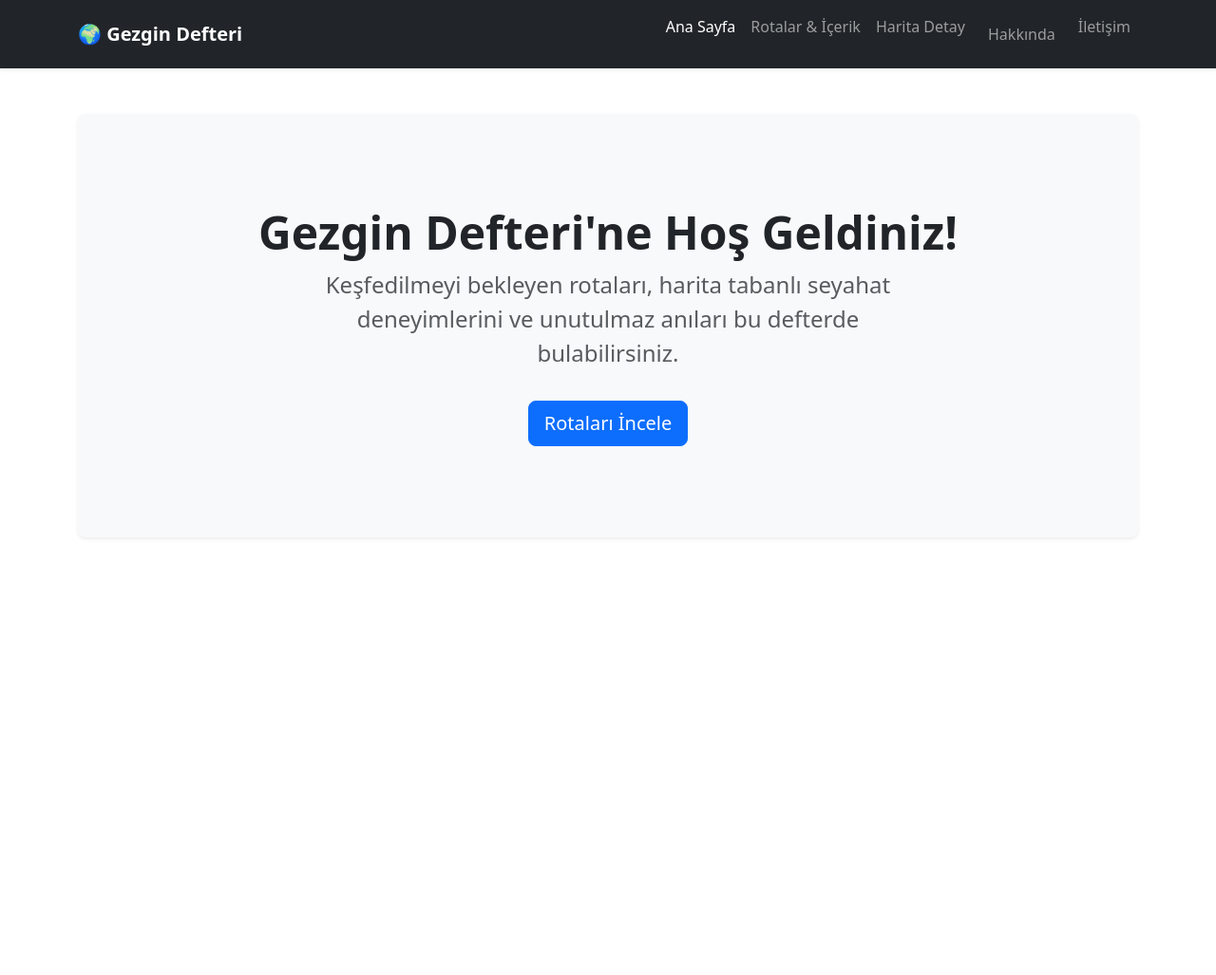
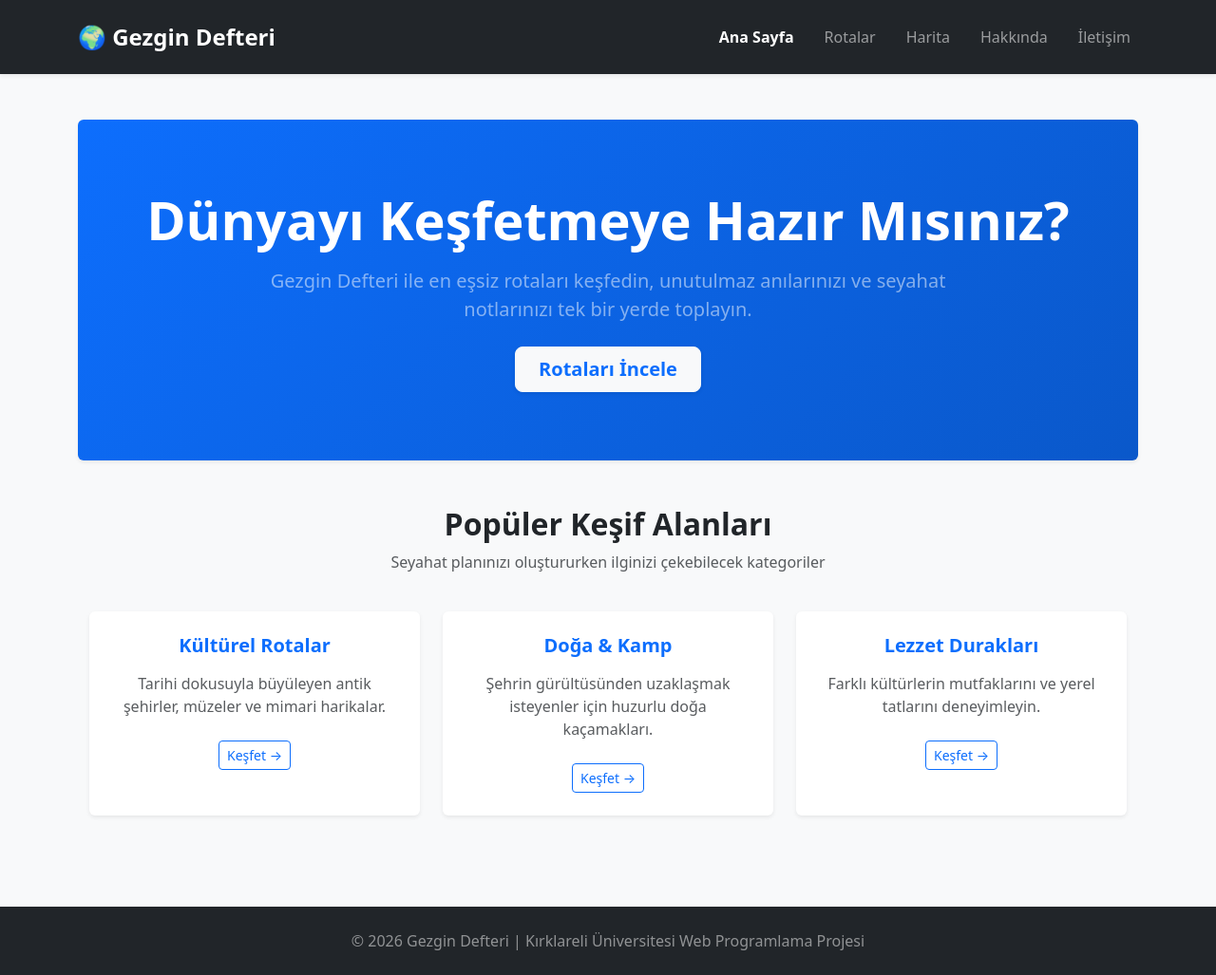
Before and after one commit to seymanureke/gezgin_defteri, a plain HTML site: page index.html in a window 1280 px wide. Shown: the whole page at 95% size. Before the commit the page ends 800 px from the top, so only its background shows below. Drawn offline with nearby package versions, Linux system fonts and the light colour scheme.

Commit message:
Ana sayfa tasarimi ve Bootstrap navbar eklendi

```diff
--- a/index.html
+++ b/index.html
@@ -4,47 +4,87 @@
     <meta charset="UTF-8">
     <meta name="viewport" content="width=device-width, initial-scale=1.0">
     <title>Gezgin Defteri | Ana Sayfa</title>
-    <!-- Bootstrap 5 CDN CSS Bağlantısı -->
+    <!-- Bootstrap 5 CDN CSS -->
     <link href="https://cdn.jsdelivr.net/npm/bootstrap@5.3.0/dist/css/bootstrap.min.css" rel="stylesheet">
-    <!-- Özel CSS Dosyamız -->
+    <!-- Harici Özel CSS Dosyamız -->
     <link rel="stylesheet" href="css/style.css">
 </head>
-<body>
+<body class="bg-light d-flex flex-column min-vh-100">
 
-<!-- NAVBAR (Menü Çubuğu) Başlangıcı -->
-<nav class="navbar navbar-expand-lg navbar-dark bg-dark shadow-sm">
+<!-- HEADER ve NAV (Anlamsal HTML5 Etiketleri) -->
+<header>
+    <nav class="navbar navbar-expand-lg navbar-dark bg-dark shadow-sm py-3">
         <div class="container">
-        <a class="navbar-brand fw-bold" href="index.html">🌍 Gezgin Defteri</a>
-        <button class="navbar-toggler" type="button" data-bs-toggle="collapse" data-bs-target="#navbarNav">
-            <span class="navbar-toggler-icon"></span>
-        </button>
-        <div class="collapse navbar-collapse justify-content-end" id="navbarNav">
-            <ul class="navbar-nav">
-                <li class="nav-item"><a class="nav-link active" href="index.html">Ana Sayfa</a></li>
-                <li class="nav-item"><a class="nav-link" href="icerik.html">Rotalar & İçerik</a></li>
-                <li class="nav-item"><a class="nav-link" href="rota-detay.html">Harita Detay</a></li>
-                <li class="nav-link"><a class="nav-link" href="hakkinda.html">Hakkında</a></li>
+            <a class="navbar-brand fw-bold fs-4" href="index.html">🌍 Gezgin Defteri</a>
+            <div class="ms-auto">
+                <ul class="navbar-nav flex-row gap-3">
+                    <li class="nav-item"><a class="nav-link active fw-semibold" href="index.html">Ana Sayfa</a></li>
+                    <li class="nav-item"><a class="nav-link" href="icerik.html">Rotalar</a></li>
+                    <li class="nav-item"><a class="nav-link" href="rota-detay.html">Harita</a></li>
+                    <li class="nav-item"><a class="nav-link" href="hakkinda.html">Hakkında</a></li>
                     <li class="nav-item"><a class="nav-link" href="iletisim.html">İletişim</a></li>
                 </ul>
             </div>
         </div>
     </nav>
-<!-- Navbar Bitişi -->
+</header>
 
-<!-- ANA İÇERİK ALANI -->
-<main class="container my-5">
-    <div class="p-5 mb-4 bg-light rounded-3 shadow-sm text-center">
-        <div class="container-fluid py-5">
-            <h1 class="display-5 fw-bold text-dark">Gezgin Defteri'ne Hoş Geldiniz!</h1>
-            <p class="col-md-8 fs-4 mx-auto text-muted">Keşfedilmeyi bekleyen rotaları, harita tabanlı seyahat deneyimlerini ve unutulmaz anıları bu defterde bulabilirsiniz.</p>
-            <a href="icerik.html" class="btn btn-primary btn-lg mt-3">Rotaları İncele</a>
+<!-- ANA İÇERİK (MAIN ve SECTION Yapısı) -->
+<main class="container my-5 flex-grow-1">
+    <section class="text-white text-center py-5 mb-5 rounded shadow-sm" style="background: linear-gradient(135deg, #0d6efd 0%, #0a58ca 100%);">
+        <div class="container py-4">
+            <h1 class="display-4 fw-bold mb-3">Dünyayı Keşfetmeye Hazır Mısınız?</h1>
+            <p class="lead mb-4 col-lg-8 mx-auto text-white-50">Gezgin Defteri ile en eşsiz rotaları keşfedin, unutulmaz anılarınızı ve seyahat notlarınızı tek bir yerde toplayın.</p>
+            <a href="icerik.html" class="btn btn-light btn-lg px-4 py-2 fw-bold text-primary shadow-sm">Rotaları İncele</a>
+        </div>
+    </section>
+
+    <!-- KATEGORİLER (ARTICLE Yapısı) -->
+    <section class="container mb-5">
+        <div class="row text-center mb-4">
+            <div class="col">
+                <h2 class="fw-bold text-dark">Popüler Keşif Alanları</h2>
+                <p class="text-muted">Seyahat planınızı oluştururken ilginizi çekebilecek kategoriler</p>
             </div>
         </div>
+        <div class="row g-4">
+            <div class="col-md-4">
+                <article class="card border-0 shadow-sm h-100">
+                    <div class="card-body p-4 text-center">
+                        <h3 class="h5 fw-bold text-primary mb-3">Kültürel Rotalar</h3>
+                        <p class="text-muted mb-4">Tarihi dokusuyla büyüleyen antik şehirler, müzeler ve mimari harikalar.</p>
+                        <a href="icerik.html" class="btn btn-outline-primary btn-sm">Keşfet &rarr;</a>
+                    </div>
+                </article>
+            </div>
+            <div class="col-md-4">
+                <article class="card border-0 shadow-sm h-100">
+                    <div class="card-body p-4 text-center">
+                        <h3 class="h5 fw-bold text-primary mb-3">Doğa & Kamp</h3>
+                        <p class="text-muted mb-4">Şehrin gürültüsünden uzaklaşmak isteyenler için huzurlu doğa kaçamakları.</p>
+                        <a href="icerik.html" class="btn btn-outline-primary btn-sm">Keşfet &rarr;</a>
+                    </div>
+                </article>
+            </div>
+            <div class="col-md-4">
+                <article class="card border-0 shadow-sm h-100">
+                    <div class="card-body p-4 text-center">
+                        <h3 class="h5 fw-bold text-primary mb-3">Lezzet Durakları</h3>
+                        <p class="text-muted mb-4">Farklı kültürlerin mutfaklarını ve yerel tatlarını deneyimleyin.</p>
+                        <a href="icerik.html" class="btn btn-outline-primary btn-sm">Keşfet &rarr;</a>
+                    </div>
+                </article>
+            </div>
+        </div>
+    </section>
 </main>
 
-<!-- Bootstrap 5 JS Bundle CDN Bağlantısı -->
-<script src="https://cdn.jsdelivr.net/npm/bootstrap@5.3.0/dist/js/bootstrap.bundle.min.js"></script>
-<!-- Özel JS Dosyamız -->
-<script src="js/script.js"></script>
+<!-- FOOTER (Anlamsal Etiket) -->
+<footer class="bg-dark text-white text-center py-4 mt-auto">
+    <div class="container">
+        <p class="mb-0 text-white-50">&copy; 2026 Gezgin Defteri | Kırklareli Üniversitesi Web Programlama Projesi</p>
+    </div>
+</footer>
+
 </body>
 </html>
```
Lines whose indentation alone changed are shown as unchanged.
